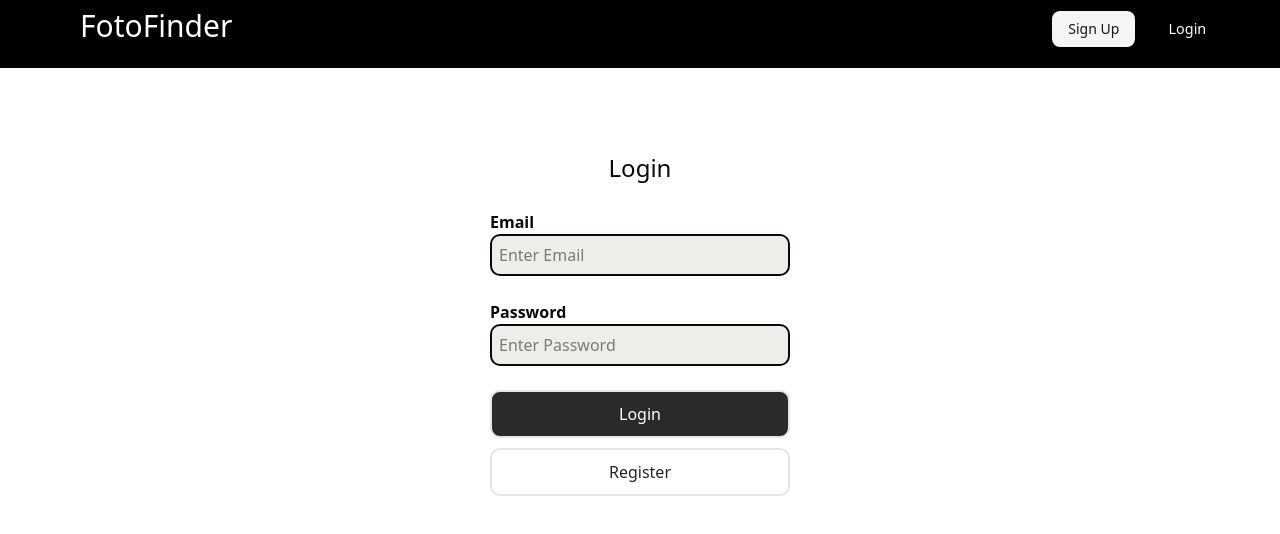
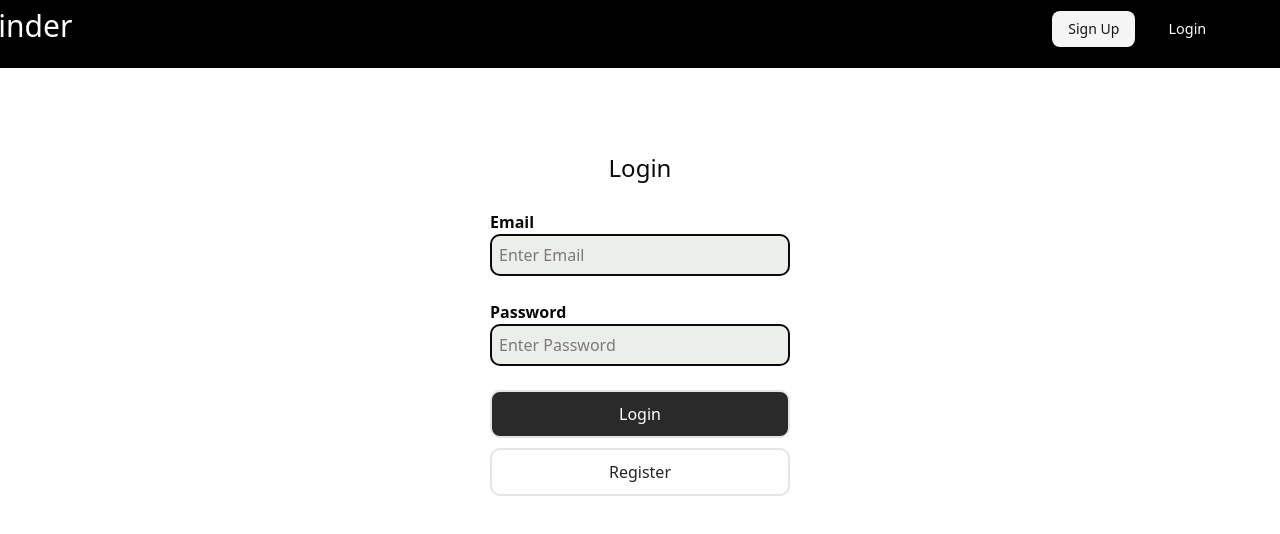
Before and after one commit to DRusetsk/FotoFinder, a Next.js app: page /Login in a window 1280 px wide. Shown: the top 534 px of the page. Built offline with nearby package versions, Linux system fonts and the light colour scheme; no server answers.

Commit message:
Improved readability

```diff
--- a/src/app/components/MainContainer.tsx
+++ b/src/app/components/MainContainer.tsx
@@ -102,8 +102,8 @@ const MainContainer: React.FC<MainContainerProps> = ({ photoCollection, setPhoto
     };
 
     return (
-        <div className = "main-container text-lg absolute h-auto w-450px mt-1 ml-2 bg-[rgb(27,27,27)] rounded-2xl z-1000 shadow-2xl">
-            <div className="pl-3 pr-2 pt-5 flex justify-between">
+        <div className = "main-container text-lg absolute h-auto w-500px mt-1 ml-2 bg-[rgb(27,27,27)] rounded-2xl z-1000 shadow-2xl">
+            <div className="pl-3 pr-2 pt-5 flex justify-between mb-2">
                 <b className=" text-white font-medium">Everyone's photos</b>
                 <FilterDropdown selectedFilter={selectedFilter} setSelectedFilter={setSelectedFilter} filterCallback={filterCallback}/>
             </div>
--- a/src/app/components/NavBar.tsx
+++ b/src/app/components/NavBar.tsx
@@ -38,7 +38,7 @@ export default function NavBar() {
             <div id="header-nav" className="fixed top-0 bg-black z-100 block w-full pb-2.5 ">
                 <div className="container">
                     <div className="brand flex justify-between items-center">
-                        <a href="/" className="fixed text-3xl ml-44 mt-5">FotoFinder</a>
+                        <a href="/" className="fixed text-3xl ml-4 mt-5">FotoFinder</a>
                     </div>
                     <a href="#menu" className="menu-link">
                         <span className="bar1"></span>
```
